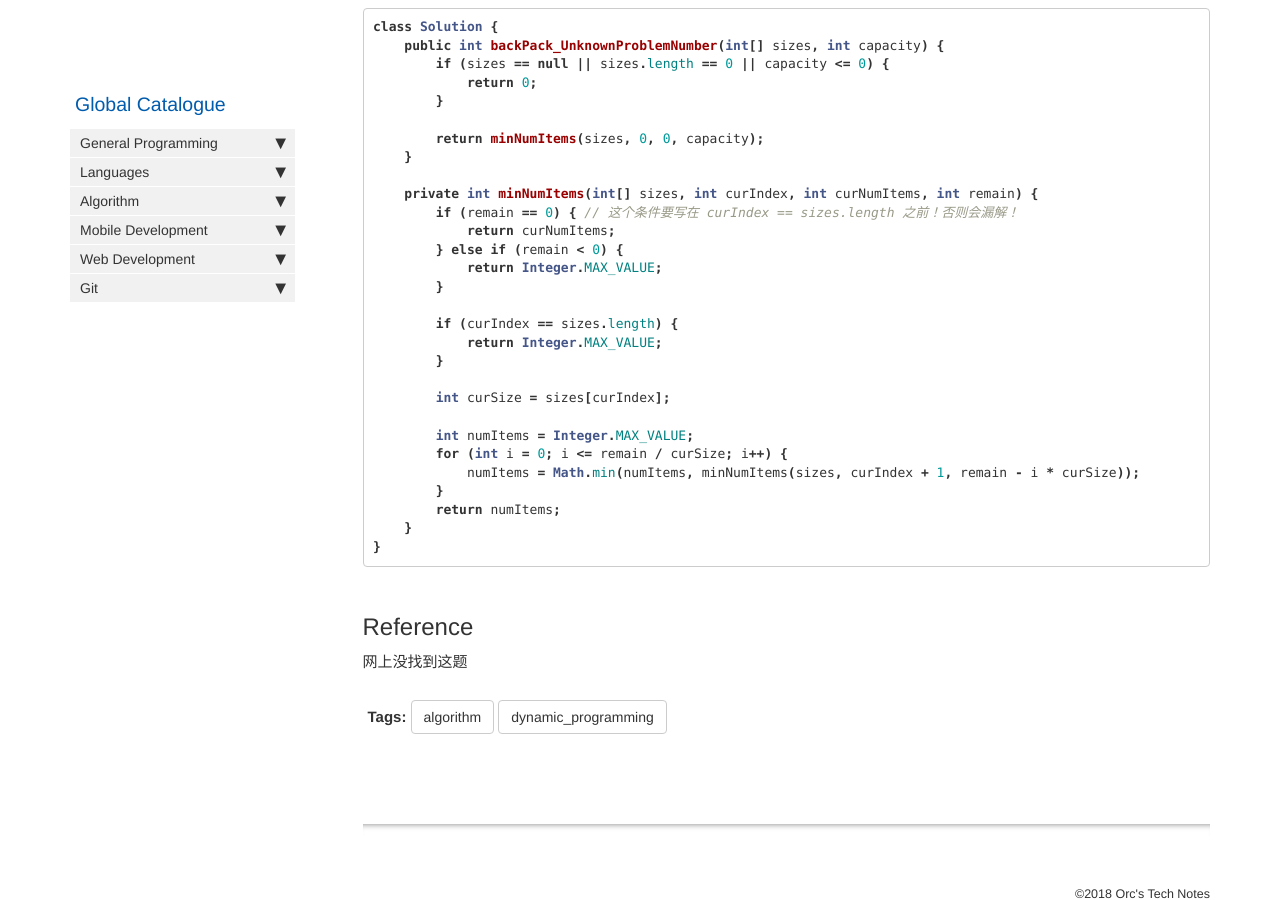
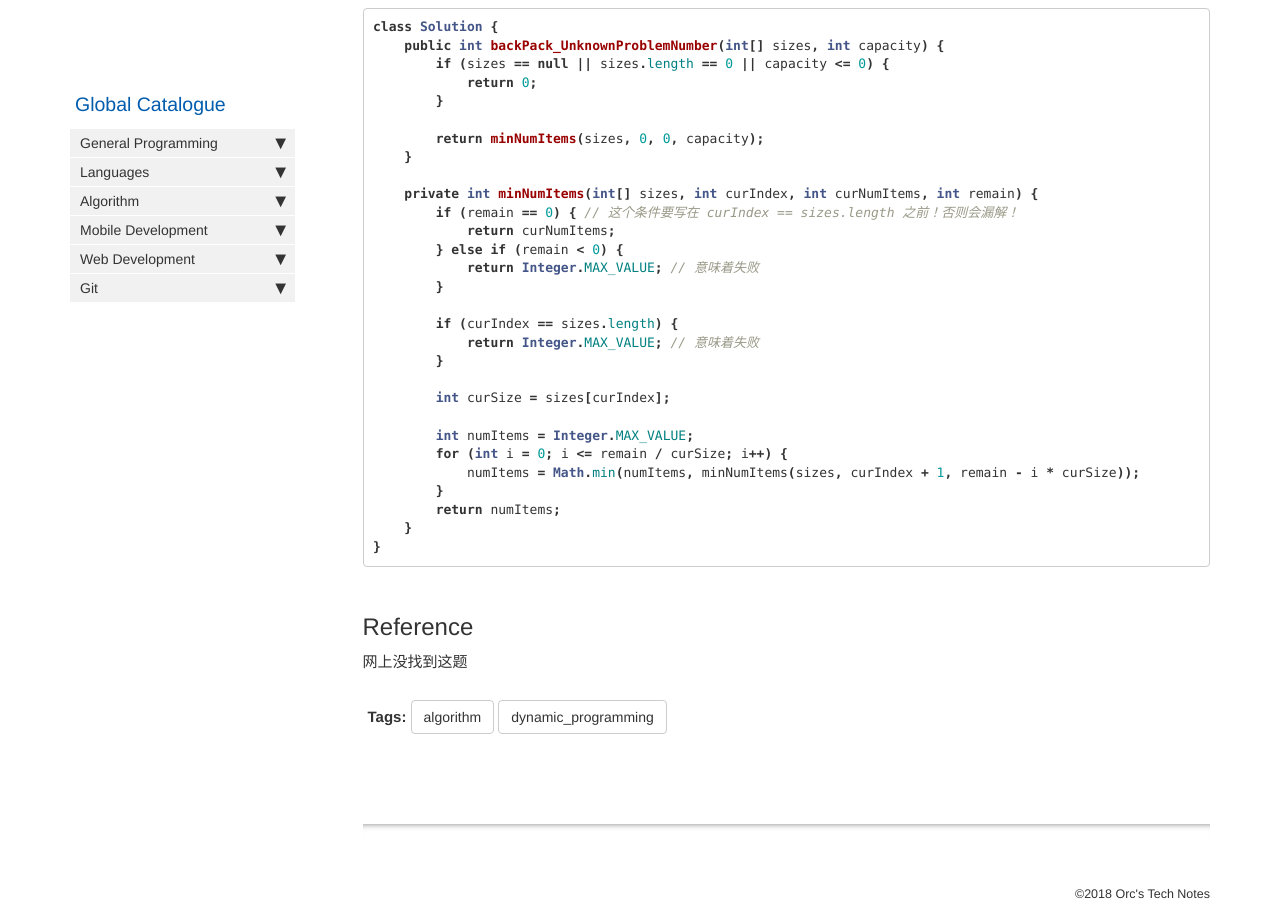
Before and after one commit to HungryOrc/hungryorc.github.io, a Jekyll site: the page built from pages/algorithm/algorithm_backpack_unlimited_1Attr_exactFill_returnMinNumOfItems.md, in a window 1280 px wide and 900 px high, scrolled down 4039 px. Built offline with Jekyll 4.4.1, drawn with Linux system fonts in a browser that asks for light colours; nearby versions of some CDN libraries; comment, search, counter and statistics services are not loaded.

Commit message:
Update algorithm_backpack_unlimited_1Attr_exactFill_returnMinNumOfItems.md

```diff
--- a/pages/algorithm/algorithm_backpack_unlimited_1Attr_exactFill_returnMinNumOfItems.md
+++ b/pages/algorithm/algorithm_backpack_unlimited_1Attr_exactFill_returnMinNumOfItems.md
@@ -185,11 +185,11 @@ class Solution {
         if (remain == 0) { // 这个条件要写在 curIndex == sizes.length 之前！否则会漏解！
             return curNumItems;
         } else if (remain < 0) {
-            return Integer.MAX_VALUE;
+            return Integer.MAX_VALUE; // 意味着失败
         }
 
         if (curIndex == sizes.length) {
-            return Integer.MAX_VALUE;
+            return Integer.MAX_VALUE; // 意味着失败
         }
 
         int curSize = sizes[curIndex];
```
